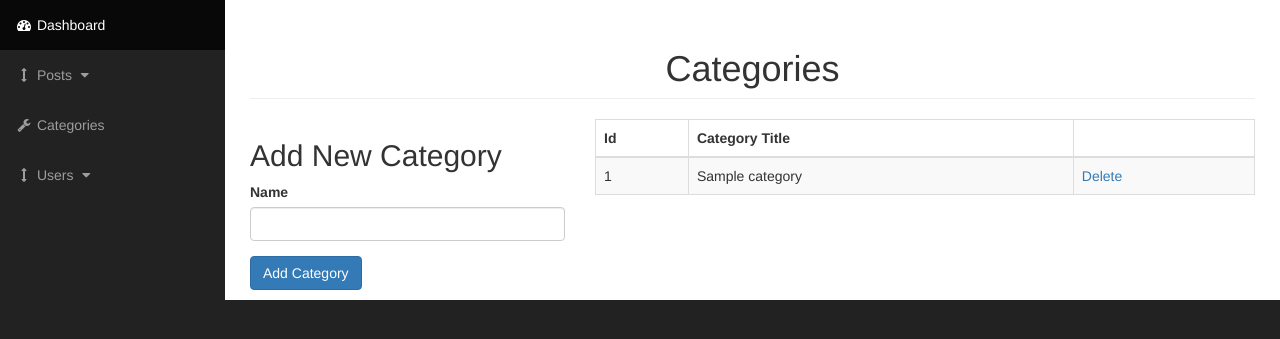
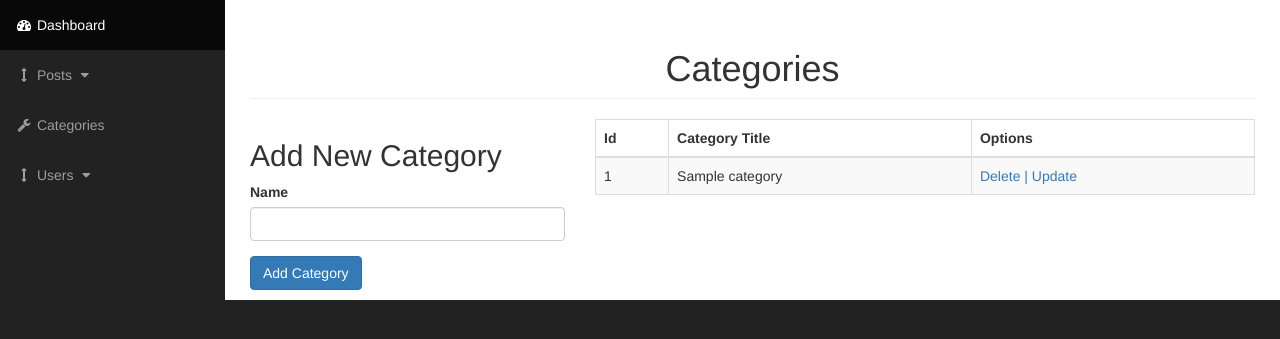
Before and after one commit to ahmedMshaban/CMS-Project-Blogging-System, a PHP site: page /admin/categories.php in a window 1280 px wide. Shown: the part 51-390 px from the top of the page. Run offline with PHP 8.4, Linux system fonts and the light colour scheme; tables that the repository leaves empty or names only in its code hold one stand-in row (values such as "Sample post").

Commit message:
Updating or Editing Categories

```diff
--- a/admin/categories.php
+++ b/admin/categories.php
@@ -11,6 +11,22 @@ if (isset($_POST['submit'])) {
     }
     else {
         echo "Add to the DB corretly";
+    }
+}
+
+
+//Update category
+if (isset($_POST['update'])) {
+    $category_name = mysqli_real_escape_string($conn,$_POST['cat_title_update']);
+    $category_id = $_GET['updateId'];
+    $query = "UPDATE categories SET cat_title = '$category_name' WHERE cat_id = $category_id";
+    $update_qury = mysqli_query($conn, $query);
+
+    if(!$update_qury) {
+        die("update Category Query Error". mysqli_error($conn));
+    }
+    else {
+        header("Location: categories.php");
     }
 }
 
@@ -46,6 +62,24 @@ if (isset($_POST['submit'])) {
                             </div>
                             <button type="submit" class="btn btn-primary" name="submit">Add Category</button>
                         </form>
+
+                        <?php
+                        if (isset($_GET['updateId'])) {
+
+                            $update_id = $_GET['updateId'];
+                            $update_name = $_GET['updateName'];?>
+                            <form action="" method="post">
+                                <h2>Update Category</h2>
+                                <div class="form-group">
+                                    <label for="cat_title_update">Name</label>
+                                    <input type="text" name="cat_title_update" class="form-control" value="<?php echo $update_name; ?>" required="required">
+                                </div>
+                                <button type="submit" class="btn btn-primary" name="update">Update Category</button>
+                            </form>
+
+                        <?php } ?>
+
+
                     </div>
                     <div class="col-md-8 table-responsive">
                         <?php
@@ -61,7 +95,7 @@ if (isset($_POST['submit'])) {
                                 <tr>
                                     <th>Id</th>
                                     <th>Category Title</th>
-                                    <th></th>
+                                    <th>Options</th>
                                 </tr>
                             </thead>
                             <tbody>
@@ -72,7 +106,7 @@ if (isset($_POST['submit'])) {
                                         $catgory_title = $row['cat_title'];
                                         echo "<tr><td>$catgory_id</td>";
                                         echo "<td>$catgory_title</td>";
-                                        echo "<td><a href='categories.php?delete=$catgory_id'>Delete</a></td></tr>";
+                                        echo "<td><a href='categories.php?delete=$catgory_id' class='preventDefault'>Delete | </a><a href='categories.php?updateId=$catgory_id&updateName=$catgory_title' class='preventDefault'>Update</a></td></tr>";
                                     }
 
                                     //Delete category
--- a/admin/includes/footer.php
+++ b/admin/includes/footer.php
@@ -3,6 +3,7 @@
 
     <!-- jQuery -->
     <script src="js/jquery.js"></script>
+    <script src="js/custom.js"></script>
 
     <!-- Bootstrap Core JavaScript -->
     <script src="js/bootstrap.min.js"></script>
```
Also changed, not shown: admin/js/custom.js (added).
